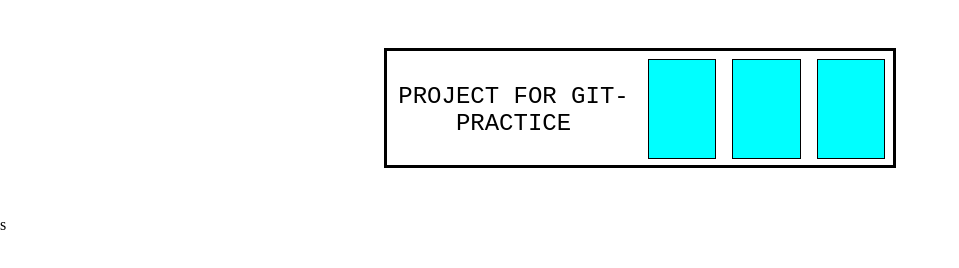
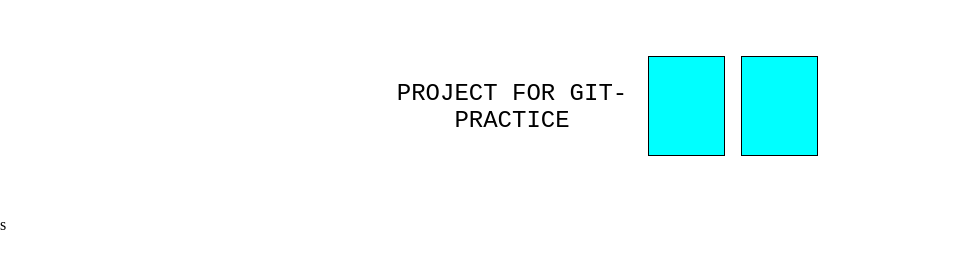
Before and after one commit to AlisaDerba/Git-practice, a plain HTML site: page index.html in a window 1280 px wide. Shown: the whole page, without its empty margins (0-959 px from the left). Drawn offline with Linux system fonts and the light colour scheme.

Commit message:
change blocks & borders

```diff
--- a/index.html
+++ b/index.html
@@ -16,7 +16,7 @@
             <div class = "flex-box">
                 <div class="block"></div>
                 <div class="block"></div>
-                <div class="block"></div>
+
             </div>
 
     </div>
--- a/style.css
+++ b/style.css
@@ -8,7 +8,7 @@
 .container{
     width: 40%;
     height: 120px;
-    border: 3px solid black;
+    border: 1px soli blue;
     margin: 3rem auto;
     display: flex;
 }
```
